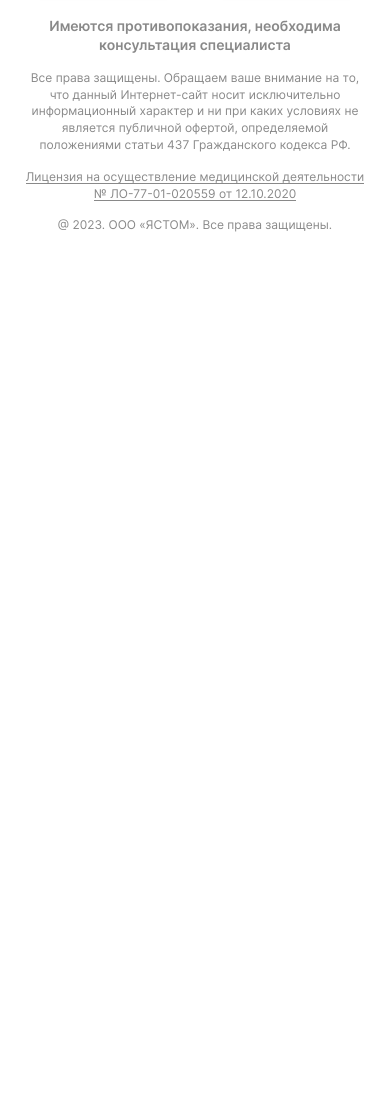
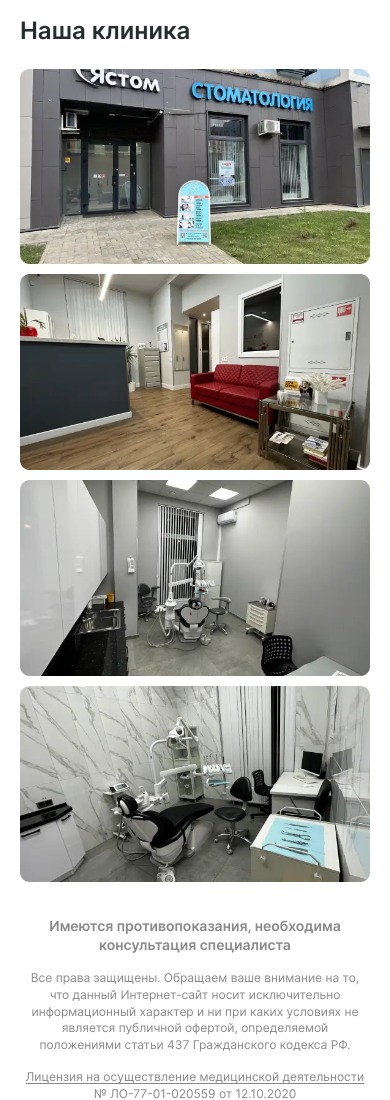
Before and after one commit to Qumansa/yastom, a website: page src/index.html in a window 390 px wide. Shown: the part 1864-2964 px from the top of the page. Before the commit the page ends 2114 px from the top, so only its background shows below. Drawn offline with nearby package versions, Linux system fonts and the light colour scheme; files that its build step writes are made by us from their sources; files whose address does not match are found by name.

Commit message:
Gallery
Адаптив

```diff
--- a/src/components/gallery.html
+++ b/src/components/gallery.html
@@ -4,22 +4,26 @@
         <ul class="gallery__list">
             <li class="gallery__item">
                 <a class="gallery__item-link" href="../img/gallery-entrance-large.webp" data-fslightbox="gallery">
-                    <img class="gallery__item-img" src="../img/gallery-entrance.webp" alt="Вход в стоматологию">
+                    <img class="gallery__item-img" src="../img/gallery-entrance.webp" alt="Вход в стоматологию"
+                        width="572px" height="420px">
                 </a>
             </li>
             <li class="gallery__item">
                 <a class="gallery__item-link" href="../img/gallery-hall-large.webp" data-fslightbox="gallery">
-                    <img class="gallery__item-img" src="../img/gallery-hall.webp" alt="Холл">
+                    <img class="gallery__item-img" src="../img/gallery-hall.webp" alt="Холл" width="572px"
+                        height="420px">
                 </a>
             </li>
             <li class="gallery__item">
                 <a class="gallery__item-link" href="../img/gallery-room-1-large.webp" data-fslightbox="gallery">
-                    <img class="gallery__item-img" src="../img/gallery-room-1.webp" alt="Кабинет №1">
+                    <img class="gallery__item-img" src="../img/gallery-room-1.webp" alt="Кабинет №1" width="572px"
+                        height="420px">
                 </a>
             </li>
             <li class="gallery__item">
                 <a class="gallery__item-link" href="../img/gallery-room-2-large.webp" data-fslightbox="gallery">
-                    <img class="gallery__item-img" src="../img/gallery-room-2.webp" alt="Кабинет №2">
+                    <img class="gallery__item-img" src="../img/gallery-room-2.webp" alt="Кабинет №2" width="572px"
+                        height="420px">
                 </a>
             </li>
         </ul>
--- a/src/index.html
+++ b/src/index.html
@@ -26,7 +26,7 @@
         @@include('components/prices.html')
         @@include('components/testimonials.html')
         <!-- @@include('components/contacts.html') -->
-        <!-- @@include('components/gallery.html') -->
+        @@include('components/gallery.html')
     </main>
     @@include('components/footer.html')
 
--- a/src/sass/components/_gallery.sass
+++ b/src/sass/components/_gallery.sass
@@ -4,3 +4,11 @@
         grid-template-columns: repeat(2, 1fr)
         gap: 3.2rem
         margin-top: 3.2rem
+    &__item
+        &-img
+            max-width: 57.2rem
+            width: 100%
+            max-height: 32rem
+            object-fit: cover
+
+@import '../media/_gallery-media'
--- /dev/null
+++ b/src/sass/media/_gallery-media.sass
@@ -0,0 +1,10 @@
+@media (max-width: 767px)
+    .gallery
+        &__list
+            gap: 0.8rem
+            margin-top: 2.4rem
+
+@media (max-width: 575px)
+    .gallery
+        &__list
+            grid-template-columns: 1fr
```
Also changed, not shown: dist/css/main.min.css, dist/index.html.
